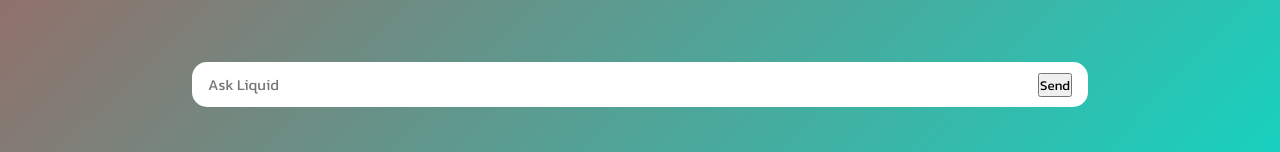
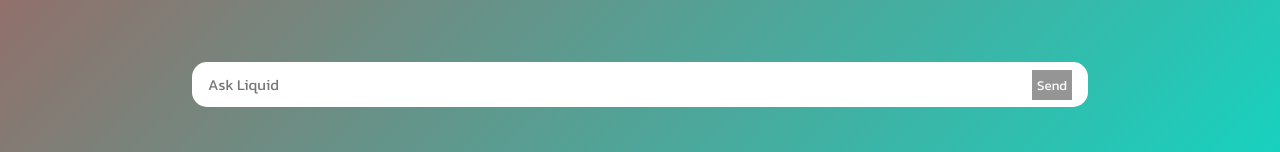
Before and after one commit to vlee19/Liquid, a React (Vite) app: page / in a window 1280 px wide. Shown: the part 645-797 px from the top of the page. Built offline with nearby package versions, Linux system fonts and the light colour scheme.

Commit message:
changed send button

```diff
--- a/src/App.css
+++ b/src/App.css
@@ -118,4 +118,11 @@ h6 { font-weight: 100; }
 	right: 1rem;
 	top: 50%;
 	transform: translateY(-50%);
+	border: none;
+	color: white;
+	padding: 5px;
+	background-color: rgb(149, 149, 149);
 }
+.send-btn:hover {
+	cursor: pointer;
+}
```
